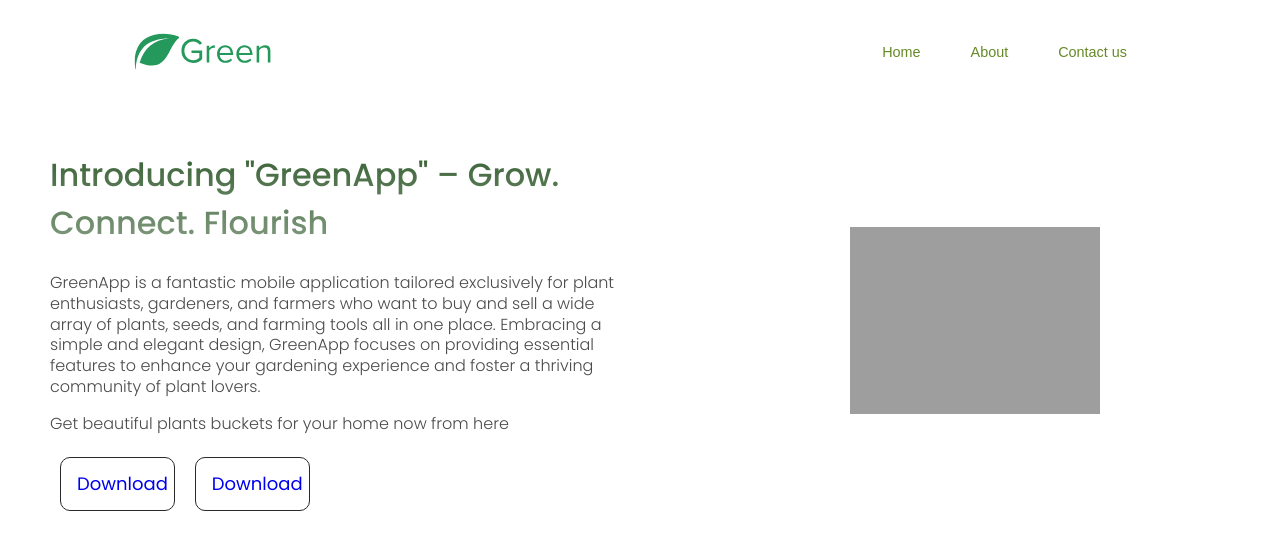
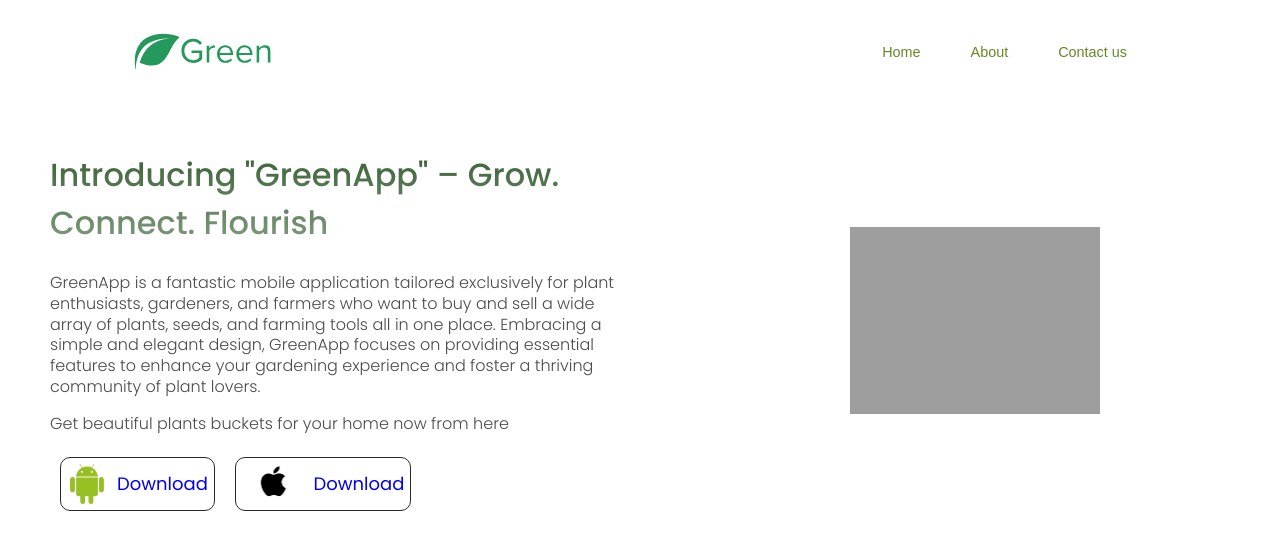
Before and after one commit to Green-app-ecom/green-app-web-landing, a plain HTML site: page index.html in a window 1280 px wide. Drawn offline with Linux system fonts and the light colour scheme; the site is published under a folder, as on GitHub Pages, so addresses that start at the root find nothing; a web font is replaced by a local one.

Commit message:
Update index.html

```diff
--- a/index.html
+++ b/index.html
@@ -29,8 +29,8 @@
       <p>GreenApp is a fantastic mobile application tailored exclusively for plant enthusiasts, gardeners, and farmers who want to buy and sell a wide array of plants, seeds, and farming tools all in one place. Embracing a simple and elegant design, GreenApp focuses on providing essential features to enhance your gardening experience and foster a thriving community of plant lovers.
       <p>Get beautiful plants buckets for your home now from here</p>
       <div class="main-download-link">
-        <a class="android" href="#"><img src="/assests/logos/and.png" alt="">Download</a>
-      <a class="apple" href="#"><img src="/assests/logos/app.png" alt="">Download</a>
+        <a class="android" href="#"><img src="./assests/logos/and.png" alt="">Download</a>
+      <a class="apple" href="#"><img src="./assests/logos/app.png" alt="">Download</a>
       </div>
       </div>
       <div class="image">
```
